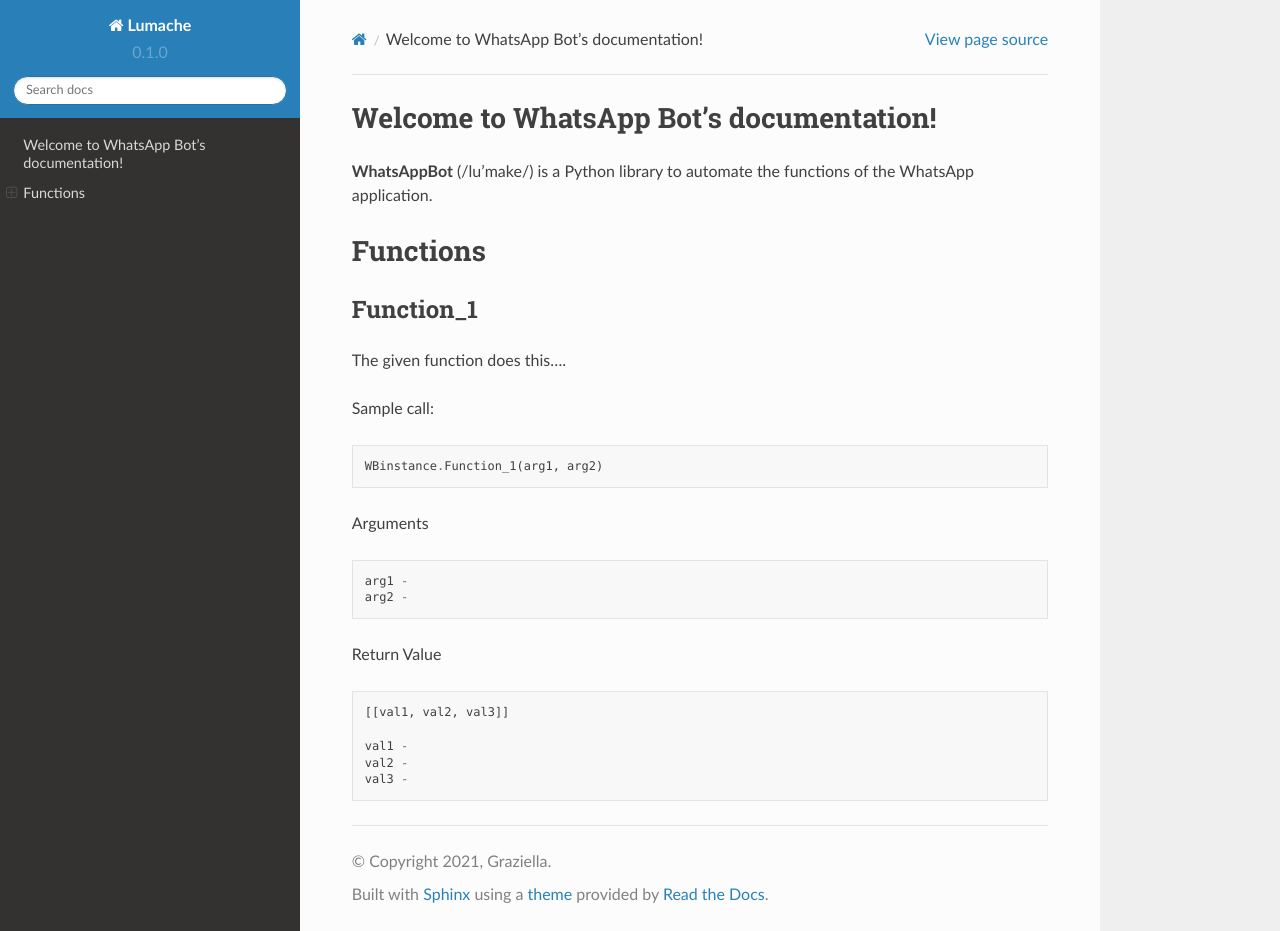
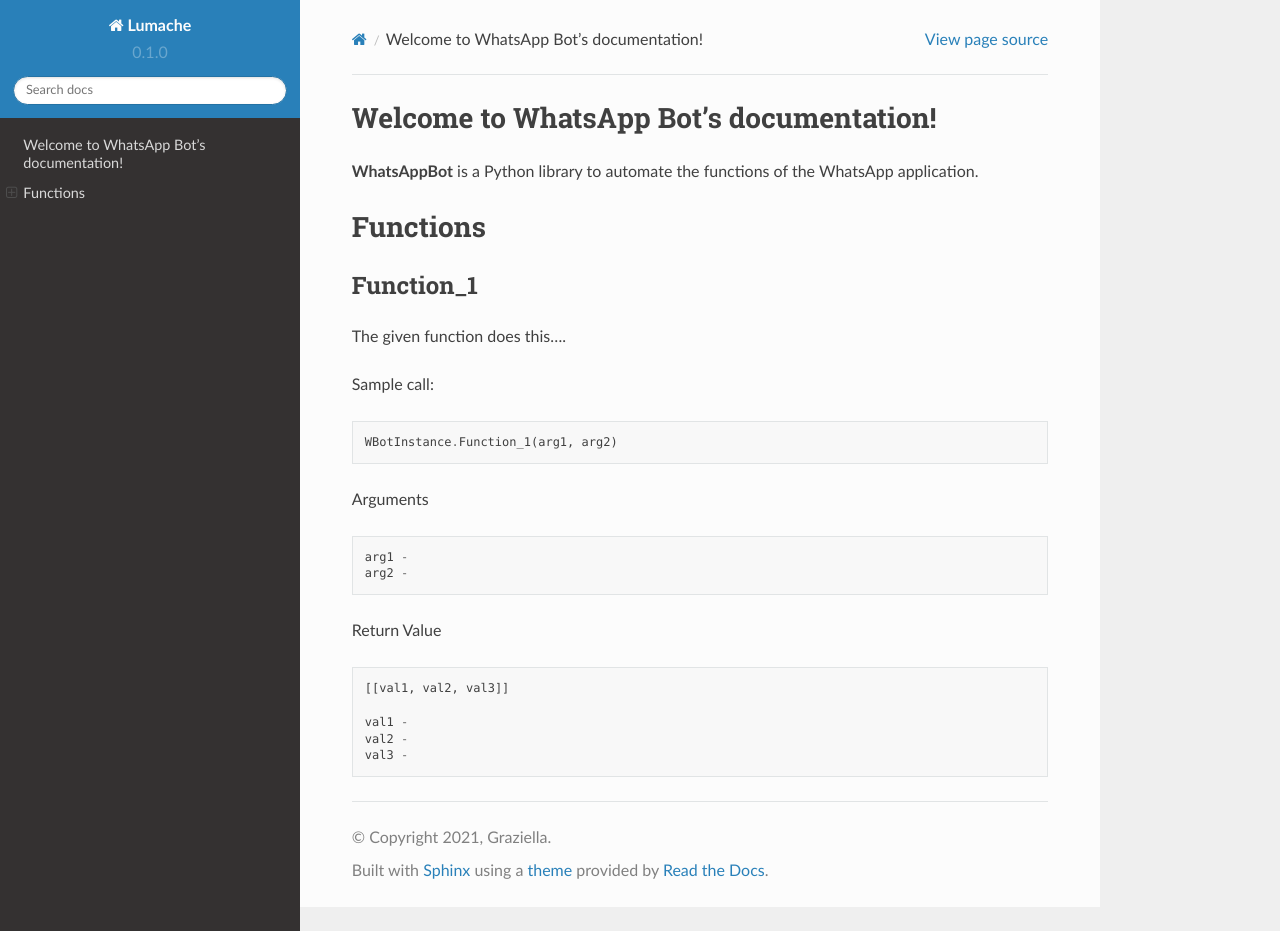
Before and after one commit to ArvindR07/WhatsAppBotDocs, a Sphinx documentation site: the page built from docs/source/index.rst, in a window 1280 px wide and 931 px high. Built offline with Sphinx 7.4.7 and the Read the Docs theme 2.0.0, drawn with Linux system fonts in a browser that asks for light colours.

Commit message:
Update index.rst

```diff
--- a/docs/source/index.rst
+++ b/docs/source/index.rst
@@ -1,7 +1,7 @@
 Welcome to WhatsApp Bot's documentation!
 ========================================
 
-**WhatsAppBot** (/lu'make/) is a Python library to automate the functions of the WhatsApp application.
+**WhatsAppBot** is a Python library to automate the functions of the WhatsApp application.
 
 .. default-role:: code
 
@@ -18,7 +18,7 @@ Sample call:
 
 .. code:: python
 
-   WBinstance.Function_1(arg1, arg2)
+   WBotInstance.Function_1(arg1, arg2)
 
 Arguments
 
```
